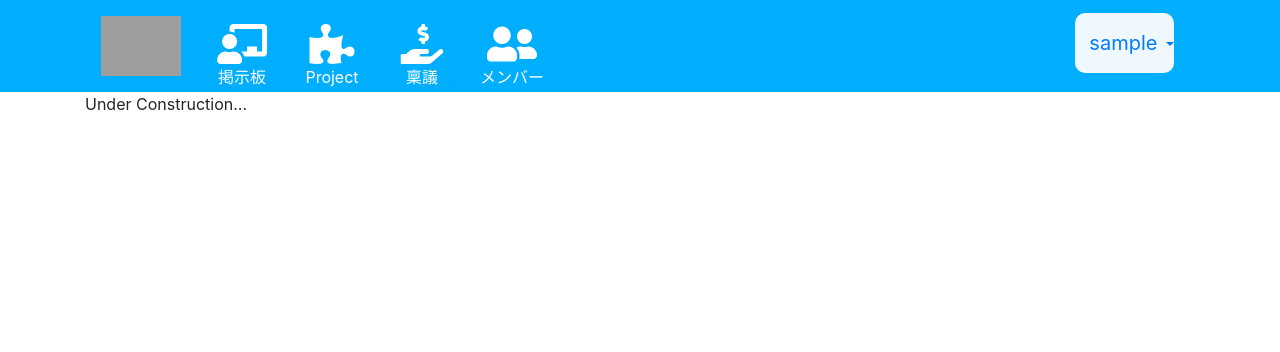
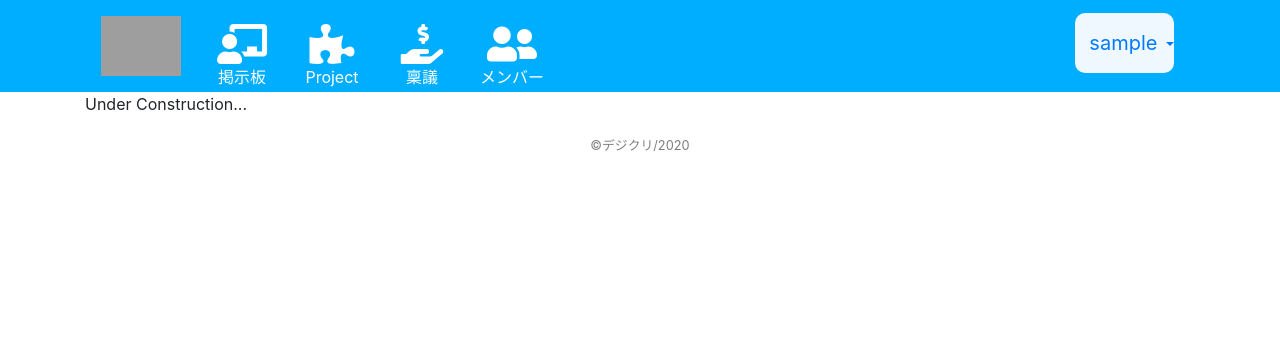
Before and after one commit to SIT-DigiCre/groupware, a Django app: page /home/ in a window 1280 px wide. Shown: the top 352 px of the page. Run offline with Django 3.2, Linux system fonts and the light colour scheme; the visitor is signed in with stand-in values (Sample User, id 1); parts of the project's set-up code (start-up, migrations or seed data) failed here and were passed over; some libraries are stand-ins or nearby versions; grey boxes are pictures that could not be loaded.

Commit message:
フッターを追加

```diff
--- a/home/templates/home/header.htm
+++ b/home/templates/home/header.htm
@@ -118,6 +118,9 @@
     <main>
         {% block content %}{% endblock %}
     </main>
+    <footer class="text-center text-black-50">
+        <small>©デジクリ/2020</small>
+    </footer>
 </body>
 
 </html>
```
